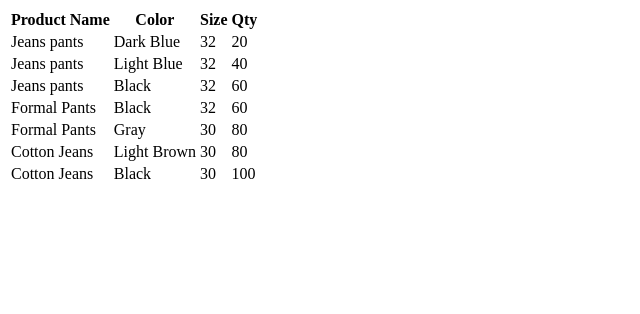
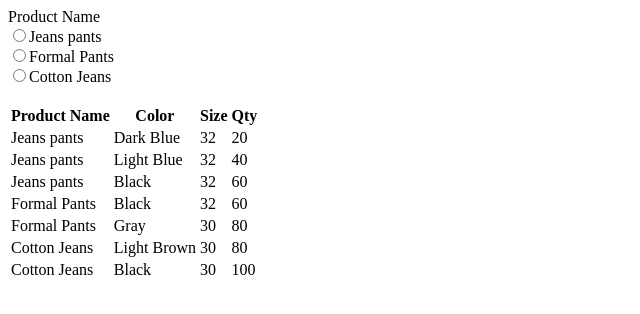
Before and after one commit to BlueSky005/Simple-React-app, a React app: page / in a window 1280 px wide. Shown: the top 314 px of the page, without its empty margins (0-640 px from the left). Built offline with nearby package versions, Linux system fonts and the light colour scheme.

Commit message:
could not set the state

```diff
--- a/components/displayBoard.jsx
+++ b/components/displayBoard.jsx
@@ -5,22 +5,42 @@ import _ from 'lodash';
 
 export default class DisplayBoard extends Component  {
 
-/*constructor(props)  {
-  super(props);
-  this.state = {term: 'text'};
-}*/
 
 componentWillMount() {
 
   this.setState({ products:this.props.products  });
+  this.setState({ productNames: _.map(this.props.products, 'product_name')  });
+  this.handleInputChange = this.handleInputChange.bind(this);
 
 }
+
+handleInputChange(e) {
+  let selectedProduct = e.target.value;
+
+  let filteredProducts = _.filter(this.state.products,['product_name',selectedProduct]);
+
+  console.log(filteredProducts);
+
+  // Not working
+  //this.setState({products: {filteredProducts}});
+}
+
+loadProducts()  {
+
+  let productNames = _.uniqWith(this.state.productNames, _.isEqual);
+
+  return productNames.map((productName) => {
+    return (  <div><input type="radio" name="names" value={productName} key={productName} onChange={this.handleInputChange} />{productName}<br /></div> );
+  });
+
+}
+
 
 LoadItems() {
   return this.props.products.map((product) => {
     return (
 
-        <tr key={product.productId}>
+          <tr key={product.productId}>
           <td>{product.product_name}</td>
           <td>{product.color}</td>
           <td>{product.Size}</td>
@@ -35,6 +55,12 @@ LoadItems() {
   render()  {
     return (
       <div>
+
+      <div>
+        Product Name <br />
+          {this.loadProducts()}
+
+      </div> <br />
 
           <table>
               <thead>
--- a/src/app.jsx
+++ b/src/app.jsx
@@ -3,6 +3,8 @@ import DisplayBoard from '../components/displayBoard';
 import Data from './Data.json';
 
 export default class App extends React.Component {
+
+
   render() {
     return (
       <div>
```
Also changed, not shown: 1 other file (tests, documents, lock files or other folders).
